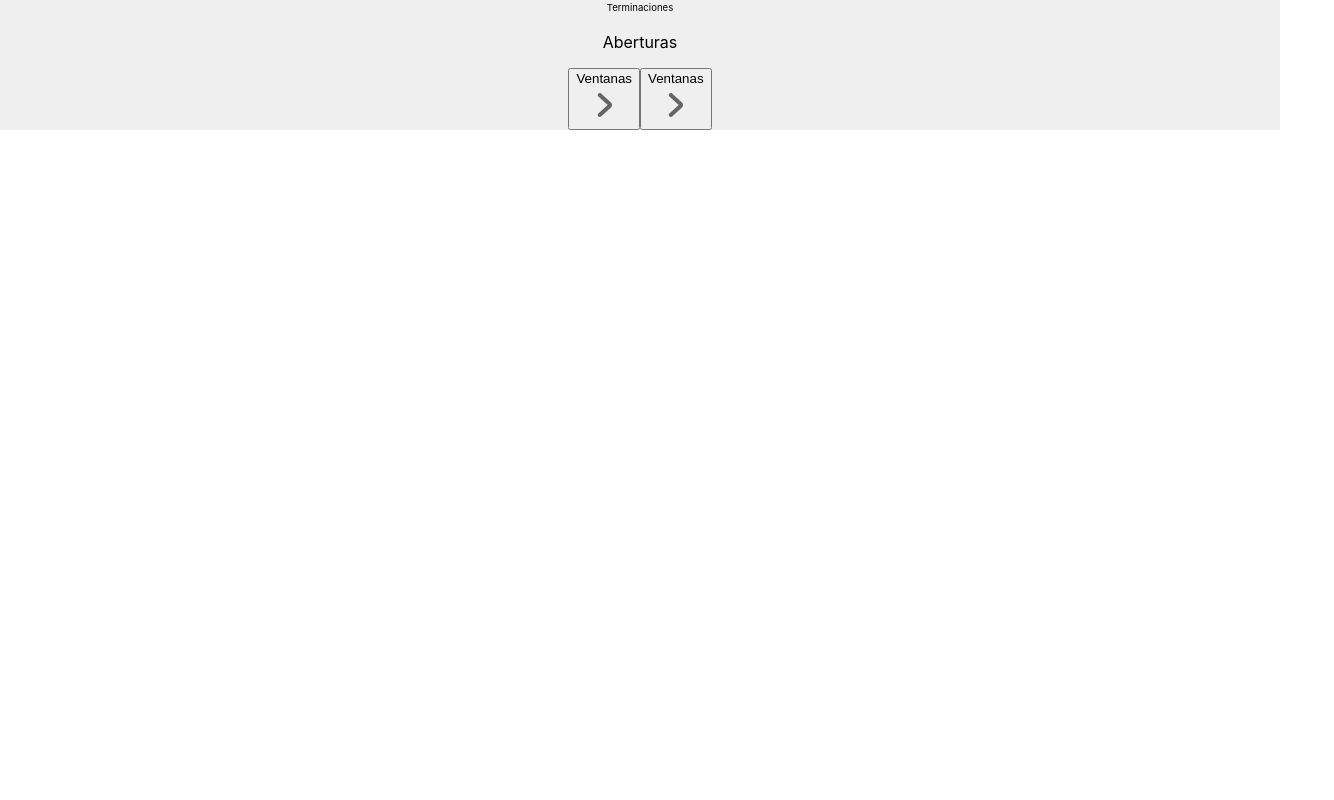
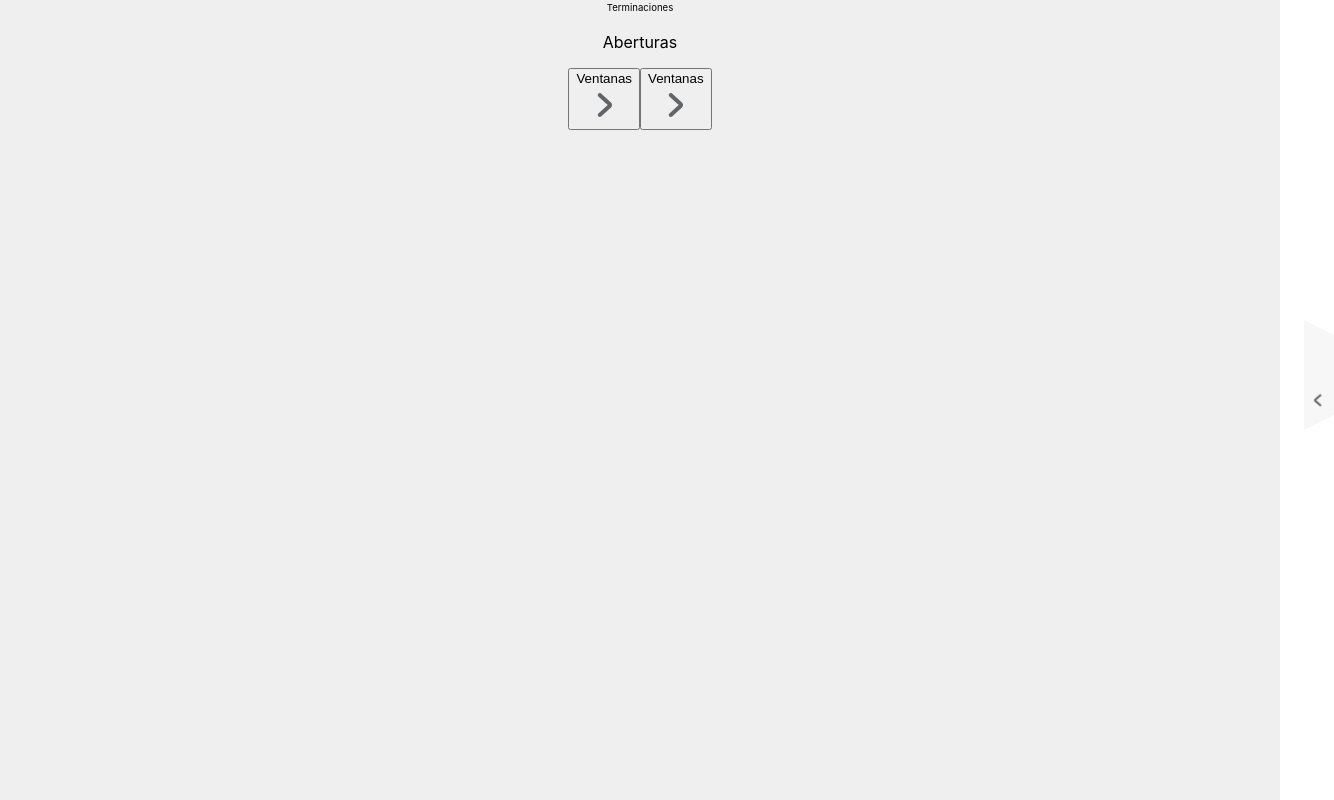
Before and after one commit to sbocaccio/react_demonstration, a React (Create React App) app in the folder light-it/: page / in a window 1280 px wide. Shown: the part 540-1340 px from the top of the page, 1334 px wide, since content can reach past the window. Before the commit the page ends 800 px from the top, so only its background shows below. Built offline with nearby package versions, Linux system fonts and the light colour scheme.

Commit message:
Agrego boton cerrar side bar

```diff
--- a/light-it/src/App.js
+++ b/light-it/src/App.js
@@ -4,6 +4,7 @@ import myImage from './images/logo.jpeg';
 import aberturas from './images/Aberturas.png';
 import equipamiento from './images/Equipamiento.png';
 import terminaciones from './images/Terminaciones.png';
+import activo from './images/activo.png'
 import {useState} from "react";
 
 import activo_derecha from './images/activo_derecha.png';
@@ -117,6 +118,53 @@ function CustomArrowButtons2() {
     );
 };
 
+function Trapezoid() {
+    const containerStyle = {
+        position: 'relative',
+        height: '100vh', // Adjust the height as needed
+        display: 'flex',
+        justifyContent: 'flex-end', // Align to the right
+        alignItems: 'center', // Center vertically
+
+    };
+
+    const imageContainerStyle = {
+        position: 'absolute', // Set to absolute positioning
+        right: '0', // Align to the right
+        transform: 'translateY(30%)', // Center vertically
+    };
+
+    const imageStyle = {
+        transform: 'rotate(-90deg)', // Rotate the image back by -90 degrees
+        width: '50%', // Make sure the image fits within the container
+        height: 'auto', // Maintain aspect ratio
+    };
+
+
+    const trapezoidStyle = {
+        position: 'absolute',
+        top: '300px',
+        right: '-54px', // Adjust this value for precise positioning
+        transformOrigin: 'top right',
+        transform: 'rotate(90deg)', // Rotate by 90 degrees
+        borderBottom: '30px solid #f7f7f7', // Adjust height here
+        borderLeft: '15px solid transparent', // Adjust width here
+        borderRight: '15px solid transparent', // Adjust width here
+        height: '0',
+        width: '80px', // Adjust width here
+    };
+
+    return (
+        <div style={containerStyle}>
+            <div style={trapezoidStyle}>
+                <div style={imageContainerStyle} >
+                    <img src={activo} style={imageStyle}/>
+                </div>
+            </div>
+        </div>
+    );
+};
+
 function FijarButton() {
     return (
         <div className="relative">
@@ -127,19 +175,6 @@ function FijarButton() {
         </div>
     );
 }
-
-function PlusMinusButton() {
-    return (
-        <div className="leaflet-control-zoom leaflet-bar leaflet-control"><a className="leaflet-control-zoom-in"
-                                                                             href="#" title="Zoom in"
-                                                                             role="button"
-                                                                             aria-label="Zoom in">+</a><a
-            className="leaflet-control-zoom-out" href="#" title="Zoom out" role="button"
-            aria-label="Zoom out">−</a>
-        </div>
-    )
-}
-
 
 
 const TopBar = () => {
@@ -232,7 +267,7 @@ function DefaultSidebar() {
         <div className="flex">
 
         <Card className="h-[calc(100vh-2rem)] w-full max-w-[6rem] p-4 shadow-xl shadow-blue-gray-900/5">
-                <List className="flex flex-col justify-center h-full">
+            <List className="flex flex-col justify-center h-full">
                     <ListItem className="flex flex-col items-center">
                         <ListItemPrefix>
                             <img src={aberturas} alt="My Image" className="h-6 w-6" />
@@ -286,6 +321,7 @@ function DefaultSidebar() {
                         className="ml-2 cursor-pointer w-3 h-3"
                     />
                 </button>
+                <Trapezoid/>
             </Card>
         </div>
     );
```
